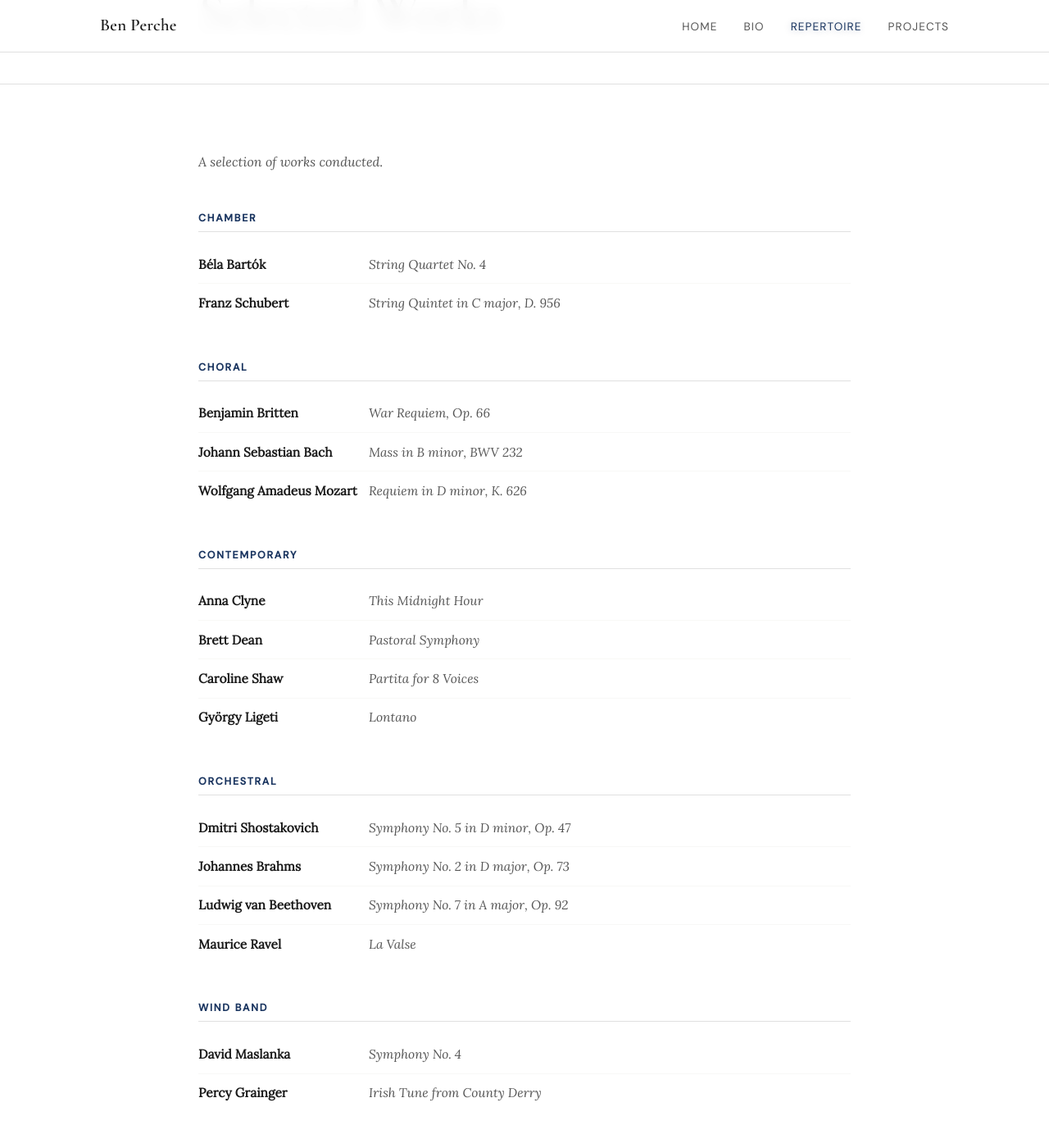
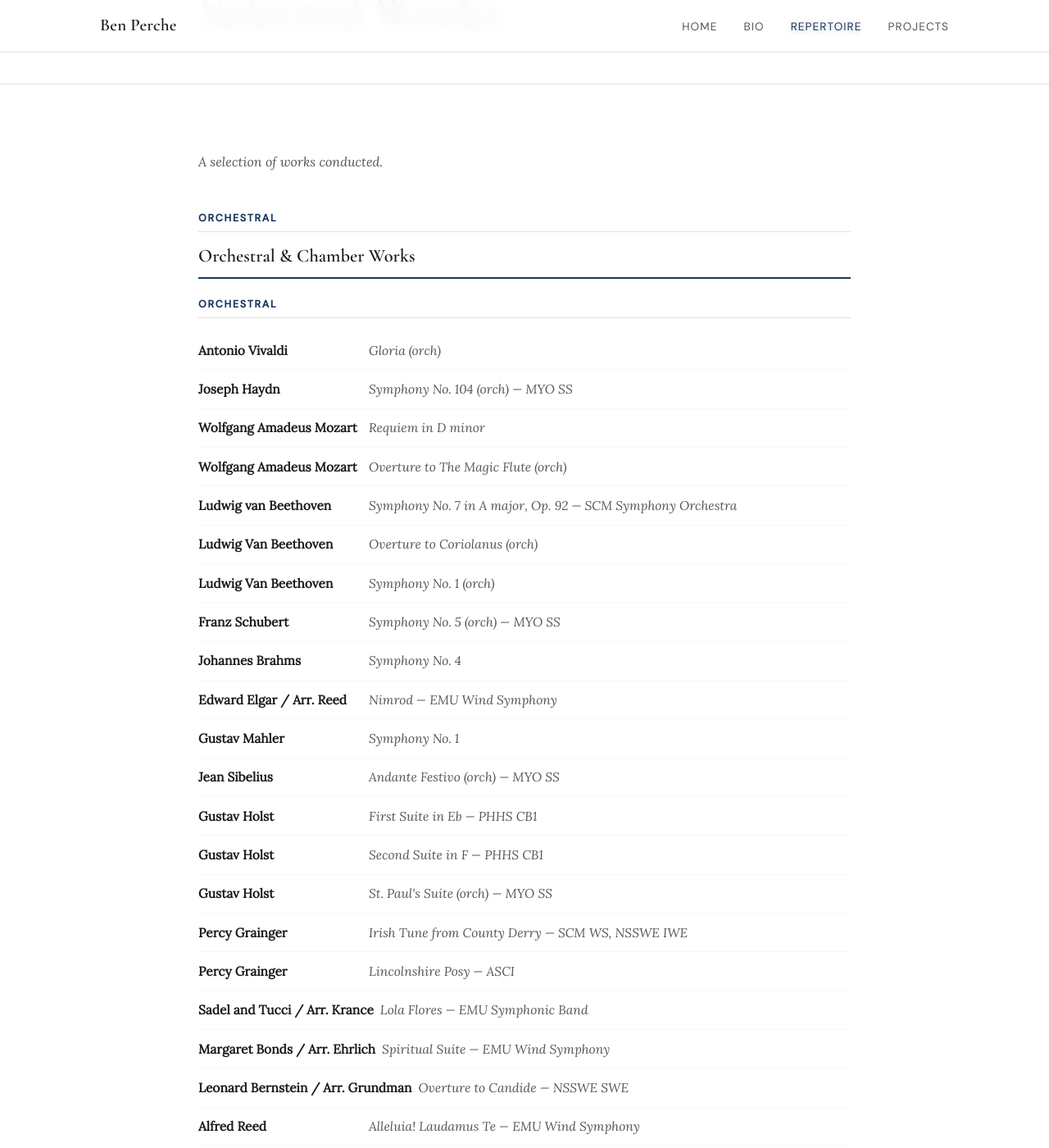
Before and after one commit to benperche/about, a Jekyll site: the page built from repertoire.md, in a window 1280 px wide and 1400 px high, scrolled down 201 px. Shown: the whole window at 82% size. Built offline with Jekyll 4.4.1, drawn with Linux system fonts in a browser that asks for light colours; some of the changed text lies outside the part shown.

Commit message:
Update repertoire list

```diff
--- a/_data/repertoire.yml
+++ b/_data/repertoire.yml
@@ -5,59 +5,193 @@
 - composer: Ludwig van Beethoven
   work: Symphony No. 7 in A major, Op. 92
   category: Orchestral
+  last_performed: 2026
+  birth_year: 1770
+  status: Rehearsed
+  group: SCM Symphony Orchestra
+
+- composer: Steve Reich
+  work: Drumming (chamber)
+  category: Orchestral
+  birth_year: 1936
+  status: Performed
+  group:
+  last_performed: 2025
+
+- composer: Sadel and Tucci / Arr. Krance
+  work: Lola Flores
+  category: Orchestral
+  birth_year: 1903
+  status: Performed
+  group: EMU Symphonic Band
+  last_performed: 2025
+
+- composer: Margaret Bonds / Arr. Ehrlich
+  work: Spiritual Suite
+  category: Orchestral
+  birth_year: 1913
+  status: Performed
+  group: EMU Wind Symphony
+  last_performed: 2025
+
+- composer: Nicole Piunno
+  work: Bright Shadow Fanfare
+  category: Orchestral
+  birth_year: 1985
+  status: Performed
+  group: EMU Wind Symphony
+  last_performed: 2024
+
+- composer: Alfred Reed
+  work: Alleluia! Laudamus Te
+  category: Orchestral
+  birth_year: 1921
+  status: Performed
+  group: EMU Wind Symphony
+  last_performed: 2024
+
+- composer: Edward Elgar / Arr. Reed
+  work: Nimrod
+  category: Orchestral
+  birth_year: 1857
+  status: Performed
+  group: EMU Wind Symphony
+  last_performed: 2024
+
+- composer: Gustav Mahler
+  work: Symphony No. 1
+  category: Orchestral
+  birth_year: 1860
+  status: Studied
 
 - composer: Johannes Brahms
-  work: Symphony No. 2 in D major, Op. 73
+  work: Symphony No. 4
   category: Orchestral
-
-- composer: Maurice Ravel
-  work: La Valse
-  category: Orchestral
-
-- composer: Dmitri Shostakovich
-  work: Symphony No. 5 in D minor, Op. 47
-  category: Orchestral
-
-- composer: Caroline Shaw
-  work: Partita for 8 Voices
-  category: Contemporary
-
-- composer: Brett Dean
-  work: Pastoral Symphony
-  category: Contemporary
-
-- composer: Anna Clyne
-  work: This Midnight Hour
-  category: Contemporary
-
-- composer: György Ligeti
-  work: Lontano
-  category: Contemporary
+  birth_year: 1833
+  status: Studied
 
 - composer: Wolfgang Amadeus Mozart
-  work: Requiem in D minor, K. 626
-  category: Choral
+  work: Requiem in D minor
+  category: Orchestral
+  birth_year: 1756
+  status: Studied
 
-- composer: Johann Sebastian Bach
-  work: Mass in B minor, BWV 232
-  category: Choral
+- composer: Anne McGinty
+  work: The Red Balloon
+  category: Orchestral
+  birth_year: 1945
+  status: Performed
+  group: ANBOC 2024
+  last_performed: 2024
 
-- composer: Benjamin Britten
-  work: War Requiem, Op. 66
-  category: Choral
+- composer: Gustav Holst
+  work: First Suite in Eb
+  category: Orchestral
+  birth_year: 1874
+  status: Performed
+  group: PHHS CB1
+  last_performed: 2019, 2024
 
-- composer: Franz Schubert
-  work: String Quintet in C major, D. 956
-  category: Chamber
+- composer: Leonard Bernstein / Arr. Grundman
+  work: Overture to Candide
+  category: Orchestral
+  birth_year: 1918
+  status: Performed
+  group: NSSWE SWE
+  last_performed: 2019, 2024
 
-- composer: Béla Bartók
-  work: String Quartet No. 4
-  category: Chamber
+- composer: John Mackey
+  work: Sheltering Sky
+  category: Orchestral
+  birth_year: 1973
+  status: Performed
+  group: NSSWE SWE
+  last_performed: 2023, 2024
 
 - composer: Percy Grainger
   work: Irish Tune from County Derry
-  category: Wind Band
+  category: Orchestral
+  birth_year: 1882
+  status: Performed
+  group: SCM WS, NSSWE IWE
+  last_performed: 2023
 
-- composer: David Maslanka
-  work: Symphony No. 4
-  category: Wind Band
+- composer: Percy Grainger
+  work: Lincolnshire Posy
+  category: Orchestral
+  birth_year: 1882
+  status: Performed
+  group: ASCI
+  last_performed: 2023
+
+- composer: Frank Ticheli
+  work: Simple Gifts
+  category: Orchestral
+  birth_year: 1958
+  status: Performed
+  group: ASCI
+  last_performed: 2023
+
+- composer: Gustav Holst
+  work: Second Suite in F
+  category: Orchestral
+  birth_year: 1874
+  status: Performed
+  group: PHHS CB1
+  last_performed: 2022
+
+- composer: Jean Sibelius
+  work: Andante Festivo (orch)
+  category: Orchestral
+  birth_year: 1865
+  status: Performed
+  group: MYO SS
+  last_performed: 2019
+
+- composer: Gustav Holst
+  work: St. Paul's Suite (orch)
+  category: Orchestral
+  birth_year: 1874
+  status: Performed
+  group: MYO SS
+  last_performed: 2019
+
+- composer: Joseph Haydn
+  work: Symphony No. 104 (orch)
+  category: Orchestral
+  birth_year: 1732
+  status: Performed
+  group: MYO SS
+  last_performed: 2019
+
+- composer: Franz Schubert
+  work: Symphony No. 5 (orch)
+  category: Orchestral
+  birth_year: 1797
+  status: Performed
+  group: MYO SS
+  last_performed: 2019
+
+- composer: Antonio Vivaldi
+  work: Gloria (orch)
+  category: Orchestral
+  birth_year: 1678
+  status: Studied
+
+- composer: Ludwig Van Beethoven
+  work: Overture to Coriolanus (orch)
+  category: Orchestral
+  birth_year: 1770
+  status: Studied
+
+- composer: Wolfgang Amadeus Mozart
+  work: Overture to The Magic Flute (orch)
+  category: Orchestral
+  birth_year: 1756
+  status: Studied
+
+- composer: Ludwig Van Beethoven
+  work: Symphony No. 1 (orch)
+  category: Orchestral
+  birth_year: 1770
+  status: Studied
--- a/assets/css/main.scss
+++ b/assets/css/main.scss
@@ -381,6 +381,13 @@ section + section { border-top: 1px solid var(--rule); }
   list-style: none;
 }
 
+.repertoire__year {
+  margin-left: auto;
+  font-family: var(--font-ui);
+  font-size: 0.82rem;
+  color: var(--muted);
+}
+
 .repertoire__item {
   display: flex;
   align-items: baseline;
@@ -401,6 +408,18 @@ section + section { border-top: 1px solid var(--rule); }
 .repertoire__work {
   color: var(--mid);
   font-style: italic;
+}
+
+.repertoire__section-title {
+  margin-top: 3rem;
+  margin-bottom: 1.5rem;
+  padding-bottom: 0.75rem;
+  border-bottom: 2px solid var(--navy);
+  font-size: 1.4rem;
+}
+
+.repertoire__section-title:first-of-type {
+  margin-top: 0;
 }
 
 @media (max-width: 600px) {
--- a/repertoire.md
+++ b/repertoire.md
@@ -16,22 +16,73 @@ title: Repertoire
       A selection of works conducted.
     </p>
 
-    {% assign categories = site.data.repertoire | map: "category" | uniq | sort %}
+  {% assign categories = site.data.repertoire | map: "category" | uniq | sort %}
 
-    {% for category in categories %}
-    <div class="repertoire__category">
-      <h3 class="repertoire__category-title">{{ category }}</h3>
-      <ul class="repertoire__list">
-        {% assign works = site.data.repertoire | where: "category", category | sort: "composer" %}
-        {% for work in works %}
-        <li class="repertoire__item">
-          <span class="repertoire__composer">{{ work.composer }}</span>
-          <span class="repertoire__work">{{ work.work }}</span>
-        </li>
-        {% endfor %}
-      </ul>
-    </div>
-    {% endfor %}
+  {% for category in categories %}
+  <div class="repertoire__category">
+    <h3 class="repertoire__category-title">{{ category }}</h3>
+    <ul class="repertoire__list">
+      {% assign main_categories = "Orchestral,Chamber,Choral,Opera,Contemporary" | split: "," %}
+{% assign band_categories = "Wind Band" | split: "," %}
+{% assign theatre_categories = "Musical Theatre" | split: "," %}
+
+<h2 class="repertoire__section-title">Orchestral &amp; Chamber Works</h2>
+{% for category in main_categories %}
+  {% assign works = site.data.repertoire | where: "category", category | sort: "birth_year" %}
+  {% if works.size > 0 %}
+  <div class="repertoire__category">
+    <h3 class="repertoire__category-title">{{ category }}</h3>
+    <ul class="repertoire__list">
+      {% for work in works %}
+      <li class="repertoire__item">
+        <span class="repertoire__composer">{{ work.composer }}</span>
+        <span class="repertoire__work">{{ work.work }}{% if work.group %} — {{ work.group }}{% endif %}</span>
+        {% if work.last_conducted %}<span class="repertoire__year">{{ work.last_conducted }}</span>{% endif %}
+      </li>
+      {% endfor %}
+    </ul>
+  </div>
+  {% endif %}
+{% endfor %}
+
+<h2 class="repertoire__section-title">Wind Band</h2>
+{% for category in band_categories %}
+  {% assign works = site.data.repertoire | where: "category", category | sort: "birth_year" %}
+  {% if works.size > 0 %}
+  <div class="repertoire__category">
+    <ul class="repertoire__list">
+      {% for work in works %}
+      <li class="repertoire__item">
+        <span class="repertoire__composer">{{ work.composer }}</span>
+        <span class="repertoire__work">{{ work.work }}{% if work.group %} — {{ work.group }}{% endif %}</span>
+        {% if work.last_conducted %}<span class="repertoire__year">{{ work.last_conducted }}</span>{% endif %}
+      </li>
+      {% endfor %}
+    </ul>
+  </div>
+  {% endif %}
+{% endfor %}
+
+<h2 class="repertoire__section-title">Musical Theatre</h2>
+{% for category in theatre_categories %}
+  {% assign works = site.data.repertoire | where: "category", category | sort: "birth_year" %}
+  {% if works.size > 0 %}
+  <div class="repertoire__category">
+    <ul class="repertoire__list">
+      {% for work in works %}
+            <li class="repertoire__item">
+              <span class="repertoire__composer">{{ work.composer }}</span>
+              <span class="repertoire__work">{{ work.work }}{% if work.group %} — {{ work.group }}{% endif %}</span>
+              {% if work.last_conducted %}<span class="repertoire__year">{{ work.last_conducted }}</span>{% endif %}
+            </li>
+            {% endfor %}
+          </ul>
+        </div>
+        {% endif %}
+      {% endfor %}
+    </ul>
+  </div>
+  {% endfor %}
 
   </div>
 </section>
```
